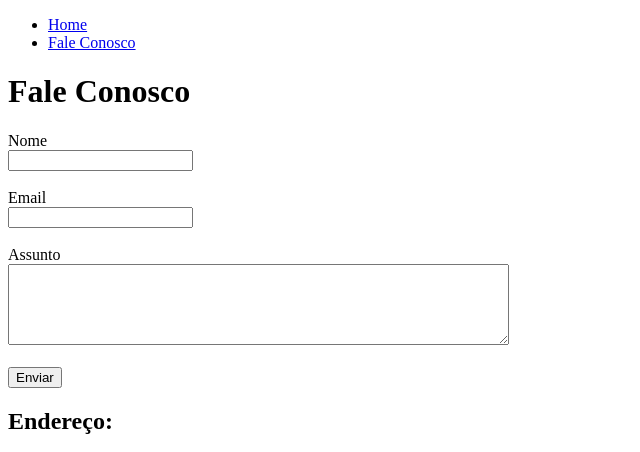
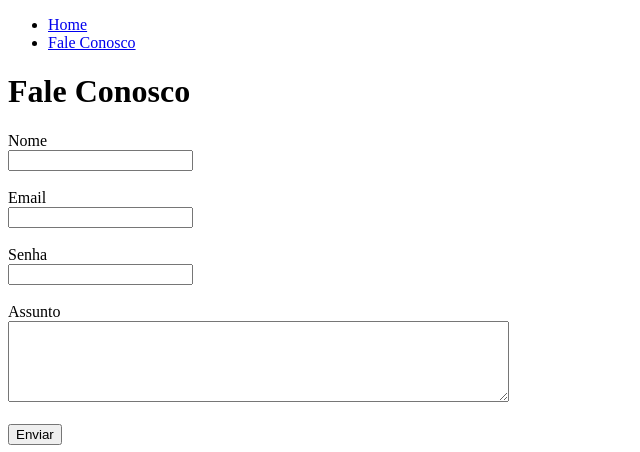
Before and after one commit to IgorCavalcantiMoura/front_generation, a plain HTML site: page contato.html in a window 1280 px wide. Shown: the top 452 px of the page, without its empty margins (0-640 px from the left). Drawn offline with Linux system fonts and the light colour scheme.

Commit message:
senha-contato

```diff
--- a/contato.html
+++ b/contato.html
@@ -22,8 +22,12 @@
         <input type="email" id="email">
         <br>
         <br>
+        <label for="senha">Senha</label><br>
+        <input type="password" id="senha" name="senha">
+        <br>
+        <br>
         <label for="assunto"> Assunto</label><br>
-        <textarea name="email" id="email" cols="60" rows="5"></textarea>
+        <textarea name="assunto" id="assunto" cols="60" rows="5"></textarea>
         <br>
         <br>
         <input type="submit" value="Enviar">
```
